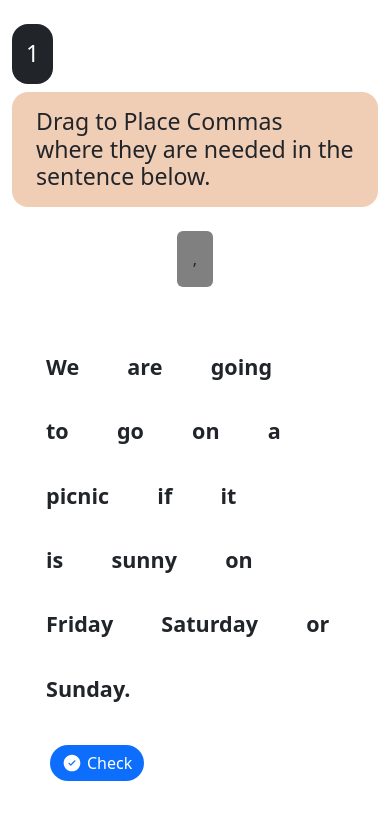
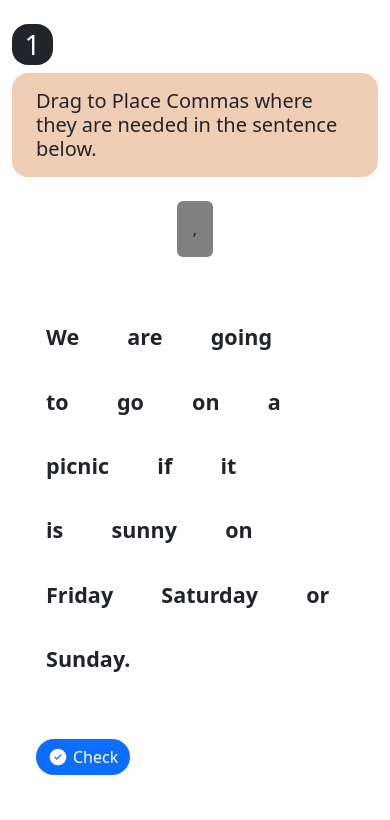
Before and after one commit to john-wick03/drag-comma, a plain HTML site: page index.html in a window 390 px wide. Drawn offline with nearby package versions, Linux system fonts and the light colour scheme.

Commit message:
css added

```diff
--- a/index.html
+++ b/index.html
@@ -17,20 +17,18 @@
     <div class="container mt-4">
         <div class="row">
             <div class="col-2 col-lg-1">
-                <h3 class="bg-dark rounded-4  py-3 text-white text-center">1</h3>
+                <h1 class="bg-dark rounded-4 py-1 text-white text-center">1</h1>
             </div>
-            <div class="col-12 col-lg-9">
-                <h3 class="heading rounded-4 px-4 py-3">Drag to Place Commas where they are needed in the sentence
-                    below.</h3>
+            <div class="col-12 col-lg-7">
+                <h5 class="heading rounded-4 px-4 py-3">Drag to Place Commas where they are needed in the sentence
+                    below.</h5>
             </div>
         </div>
 
-        <!-- Draggable Comma -->
-        <div class="d-flex justify-content-center align-items-center mt-3">
+        <div class="d-flex align-items-center justify-content-center mt-3 comma">
             <div class="px-3 py-3 rounded-2 " draggable="true" id="comma">,</div>
         </div>
 
-        <!-- Sentence List -->
         <div class="mt-5">
             <ul>
                 <li class="btn fw-bold fs-4 ">We
@@ -99,14 +97,13 @@
                 </li>
                 <li class="btn fw-bold fs-4 ">Sunday.</li>
             </ul>
-        </div>
-
-        <div class="mt-4 ms-5">
-            <button class="btn btn-primary rounded-5 checkbox">
+            <button class="btn btn-primary rounded-5 checkbox mt-5 ms-4">
                 <img src="/drag-comma/images/check-circle-svgrepo-com.svg" alt="checkbox">
                 <span>Check</span>
             </button>
+
         </div>
+
     </div>
 
     <script>
--- a/style.css
+++ b/style.css
@@ -15,7 +15,6 @@
     border: none;
 }
 .comma_area{
-    /* background-color: aqua; */
     padding: 5px 20px;
 }
 .comma-instance{
@@ -29,5 +28,17 @@
 }
 .comma-editing{
     background-color: rgb(0, 118, 222);
-    /* color: antiquewhite; */
 }
+.comma{
+    margin-left: -30rem;
+}
+@media screen and (max-width:540px) {
+    .comma{
+        margin-left: 0;
+    }
+}
+@media screen and (max-width:780px) {
+    .comma{
+        margin-left: 0;
+    }
+}
```
